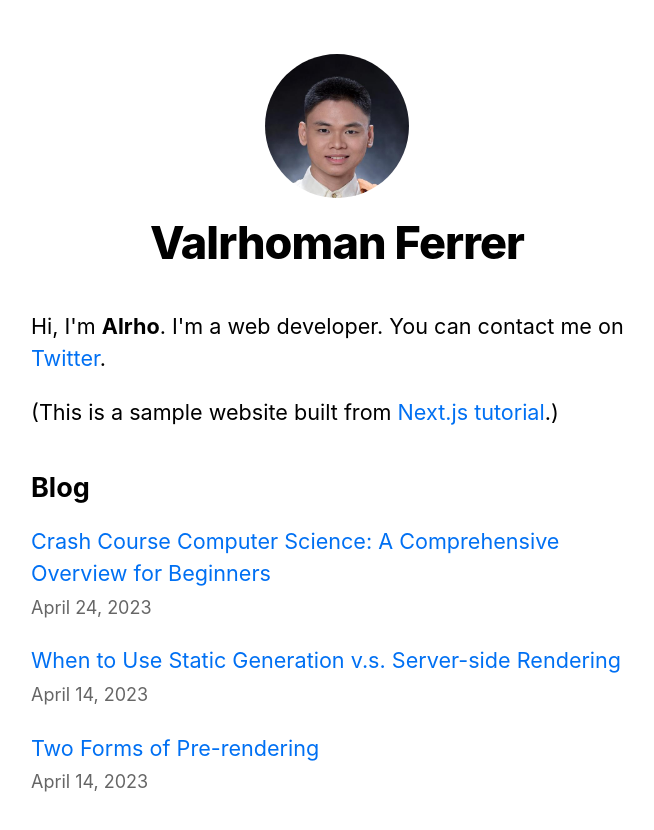
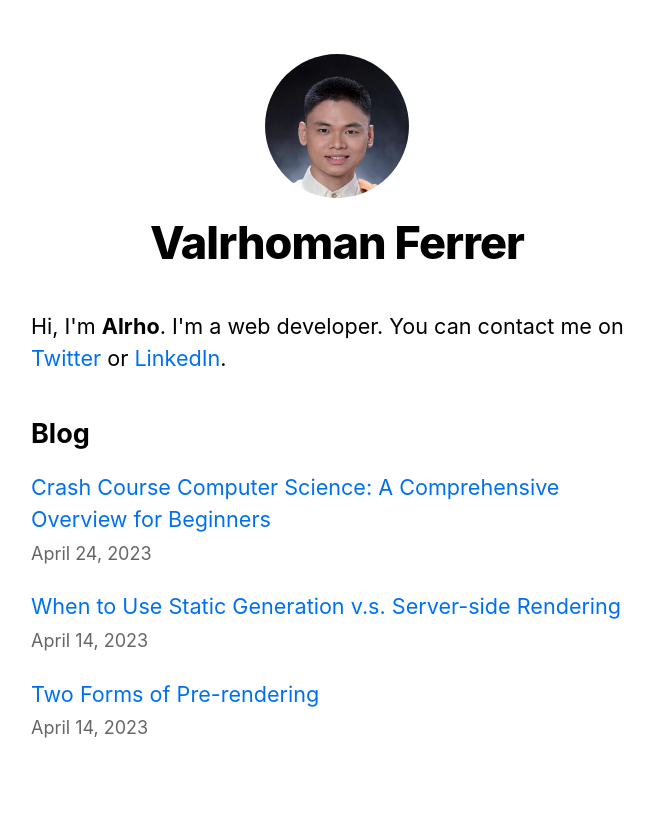
Before and after one commit to Valrhoman/nextjs-blog, a Next.js app: page / in a window 1280 px wide. Shown: the top 830 px of the page, without its empty margins (303-957 px from the left). Built offline with nearby package versions, Linux system fonts and the light colour scheme.

Commit message:
Added favorite videos links in crash course review blog

```diff
--- a/components/layout.js
+++ b/components/layout.js
@@ -5,7 +5,7 @@ import utilStyles from "../styles/utils.module.css";
 import Link from "next/link";
 
 const name = "Valrhoman Ferrer";
-export const siteTitle = "Next.js Sample Website";
+export const siteTitle = "Blog";
 
 export default function Layout({ children, home }) {
   return (
--- a/pages/index.js
+++ b/pages/index.js
@@ -27,12 +27,15 @@ export default function Home({ allPostsData }) {
           me on{" "}
           <a href="https://twitter.com/vlrhman" target="_blank">
             Twitter
+          </a>{" "}
+          or{" "}
+          <a
+            href="https://www.linkedin.com/in/valrhomanferrer/"
+            target="_blank"
+          >
+            LinkedIn
           </a>
           .
-        </p>
-        <p>
-          (This is a sample website built from{" "}
-          <a href="https://nextjs.org/learn"> Next.js tutorial</a>.)
         </p>
       </section>
       <section className={`${utilStyles.headingMd} ${utilStyles.padding1px}`}>
--- a/posts/crash-course-com-sci-review.md
+++ b/posts/crash-course-com-sci-review.md
@@ -7,10 +7,23 @@ Are you interested in learning computer science but don't know where to start? L
 
 As a computer technology enthusiast, I was looking to learn the fundamental concepts of computers and the web. I stumbled upon Crash Course's Computer Science course, and it was perfect for my needs. I was able to watch the complete set of 40 videos, totaling around 8 hours of content, in just two weekends. The course is well-illustrated and presented in a fun and engaging manner.
 
-While my goal was not to fully understand every detail of computer science, Crash Course Computer Science still delivered the core concepts and major events in its development history. The course also includes segments with well-produced animations and illustrations, which provide a better understanding of the concepts covered. The production team behind the course is truly brilliant, making learning computer science not only informative but also enjoyable.
+While my goal was not to fully understand every detail of computer science, Crash Course Computer Science still delivered a decent amount of details regarding the core concepts and major events in its development history. The course also includes segments with well-produced animations and illustrations, which provide a better understanding of the concepts covered. The production team behind the course is truly brilliant, making learning computer science not only informative but also enjoyable.
+
+The course is structured in a logical and progressive manner, starting with the basics of computer hardware and software and moving on to more complex topics such as programming languages, data structures, and algorithms. Each video covers a specific topic and builds on the concepts introduced in previous videos. Some of my most favorite videos are:
+
+- [Boolean Logic & Logic Gates](https://youtu.be/gI-qXk7XojA)
+- [Registers and RAM](https://youtu.be/fpnE6UAfbtU)
+- [The First Programming Languages](https://youtu.be/RU1u-js7db8)
+- [Data Structures](https://youtu.be/DuDz6B4cqVc)
+- [3D Graphics](https://youtu.be/TEAtmCYYKZA)
+- [The Internet](https://youtu.be/AEaKrq3SpW8)
+- [Cybersecurity](https://youtu.be/bPVaOlJ6ln0)
+- [Machine Learning & Artificial Intelligence](https://youtu.be/z-EtmaFJieY)
 
 What's more, the course also guides viewers to additional resources for learning more about certain concepts that are not covered in the videos. This is helpful for those who want to delve deeper into specific areas of computer science.
 
-The host of the course, Miss Carrie Anne, expertly delivers the knowledge in a passionate and humorous way, making the learning experience even more enjoyable. Her enthusiasm is contagious, and you'll find yourself just as excited about computer science by the end of the course.
+The host of the course, Miss Carrie Anne, expertly delivers the knowledge in a passionate and humorous way, making the learning experience even more enjoyable. Her enthusiasm is contagious, and you'll find yourself just as excited about computer science by the end of the course. One quote that stood out to me was when she explained the concept of abstraction by saying, "Abstraction is like a magic trick. You're hiding the complexity behind a simple interface."
+
+### Conclusion
 
 In conclusion, if you're interested in learning computer science, I highly recommend checking out Crash Course Computer Science. The course provides a comprehensive yet concise overview of computer science principles, with engaging delivery by Miss Carrie Anne. Plus, the well-produced animations and additional resources make it easy to understand and learn more about the concepts covered. Give it a try, and you'll find yourself falling in love with computer science.
```
